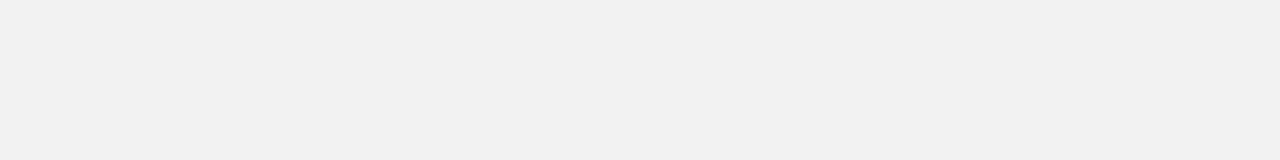
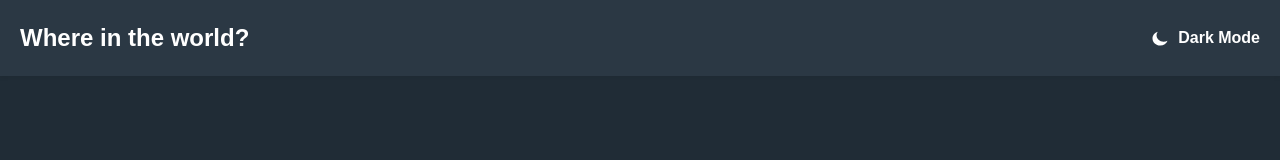
Before and after one commit to Hayotbek-Turgunov/Countries2, a plain HTML site: page index.html in a window 1280 px wide. Drawn offline with Linux system fonts and the light colour scheme; a web font is replaced by a local one.

Commit message:
Add site-header

```diff
--- a/css/styles.css
+++ b/css/styles.css
@@ -105,3 +105,54 @@ a{
 .main-content{
   flex-grow:1;
 }
+
+/* SITE-HEADER */
+.site-header {
+  padding-top: 24px;
+  padding-bottom: 24px;
+  background-color:var(--element-bg) ;
+  box-shadow: 0px 2px 4px 0px rgba(0, 0, 0, 0.06);
+  white-space: nowrap;
+}
+.site-header-container {
+  display: flex;
+  justify-content: space-between;
+  align-items: center;
+}
+
+.site-header-logo {
+  font-size: 24px;
+  line-height: normal;
+  font-weight: 800;
+  color: var(--text-color);
+}
+.site-header-logo:hover{
+  opacity: 0.8;
+}
+.site-header-logo:active{
+  opacity: 0.6;
+}
+.site-header-theme-toggler {
+  padding: 0;
+  border: none;
+  background-color: transparent;
+  cursor: pointer;
+}
+
+.site-header-theme-toggler :hover{
+  opacity: 0.8;
+}
+.site-header-theme-toggler:active{
+  opacity: 0.6;
+}
+.site-header-theme-toggler-inner {
+  display: flex;
+  align-items: center;
+}
+.site-header-theme-toggler-text {
+  margin-left: 8px;
+  font-size: 16px;
+  color: var(--text-color);
+  line-height: 22px;
+  font-weight: 600;
+}
--- a/index.html
+++ b/index.html
@@ -9,9 +9,20 @@
   <link rel="stylesheet" href="./css/necolas.github.io_normalize.css_8.0.1_normalize.css">
   <link rel="stylesheet" href="./css/styles.css">
 </head>
-<body>
+<body class="dark-mode" >
 
-
+   <!-- SITE-HEADER -->
+   <header class="site-header">
+    <div class="site-header-container container">
+      <a class="site-header-logo" href="index.html">Where in the world?</a>
+      <button class="site-header-theme-toggler" type="button">
+        <span class="site-header-theme-toggler-inner">
+          <svg xmlns="http://www.w3.org/2000/svg" width="20" height="20"><path fill="#fff" fill-rule="evenodd" stroke="current-Color" stroke-width="1.25" d="M13.553 13.815c-3.884 0-7.034-2.887-7.034-6.447 0-1.343.448-2.586 1.212-3.618-3.04.945-5.231 3.581-5.231 6.688 0 3.9 3.45 7.062 7.704 7.062 3.389 0 6.266-2.007 7.296-4.796a7.458 7.458 0 0 1-3.947 1.111Z" clip-rule="evenodd"/></svg>
+          <span class="site-header-theme-toggler-text">Dark Mode</span>
+        </span>
+      </button>
+    </div>
+   </header>
 
   <script src="./js/main.js"></script>
 </body>
```
